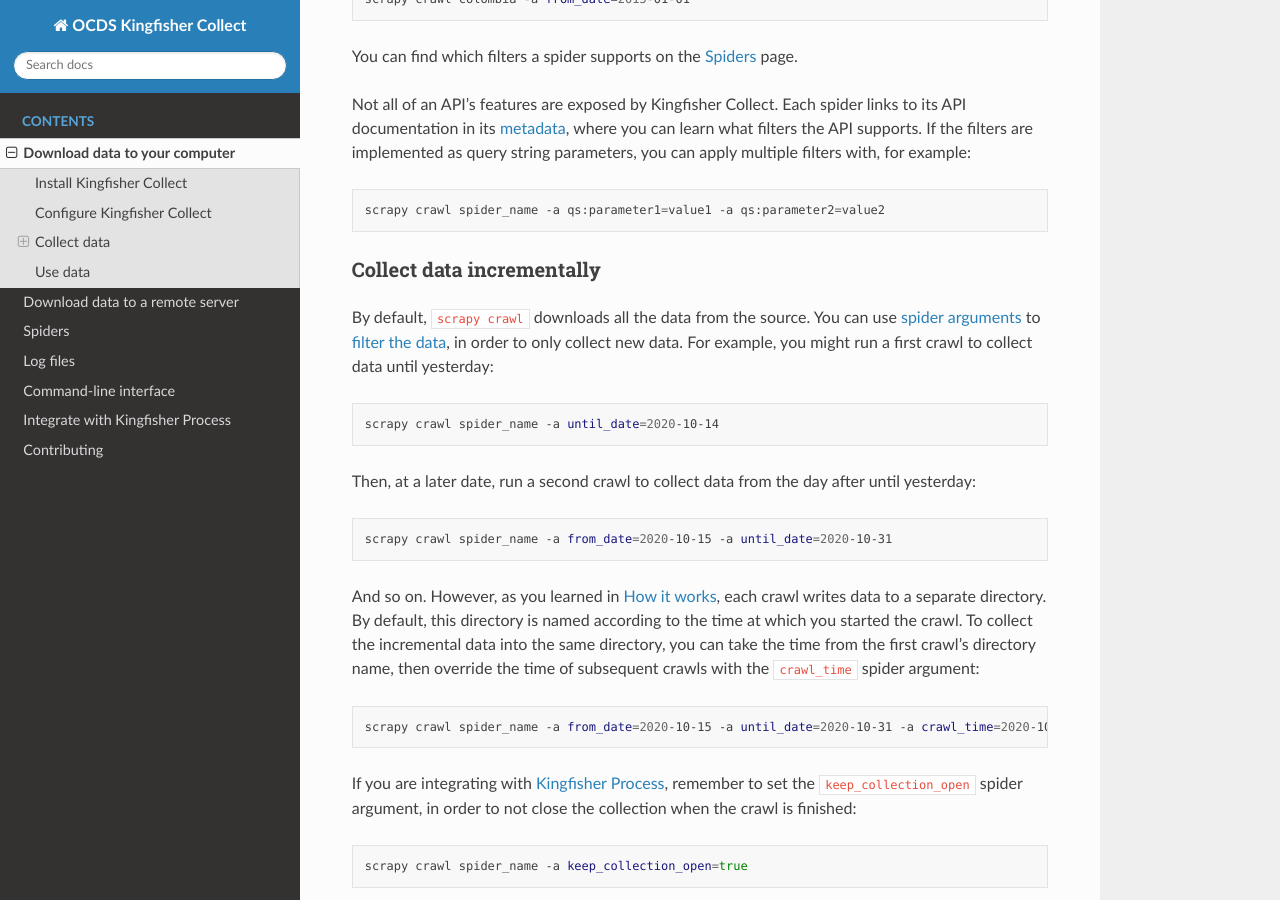
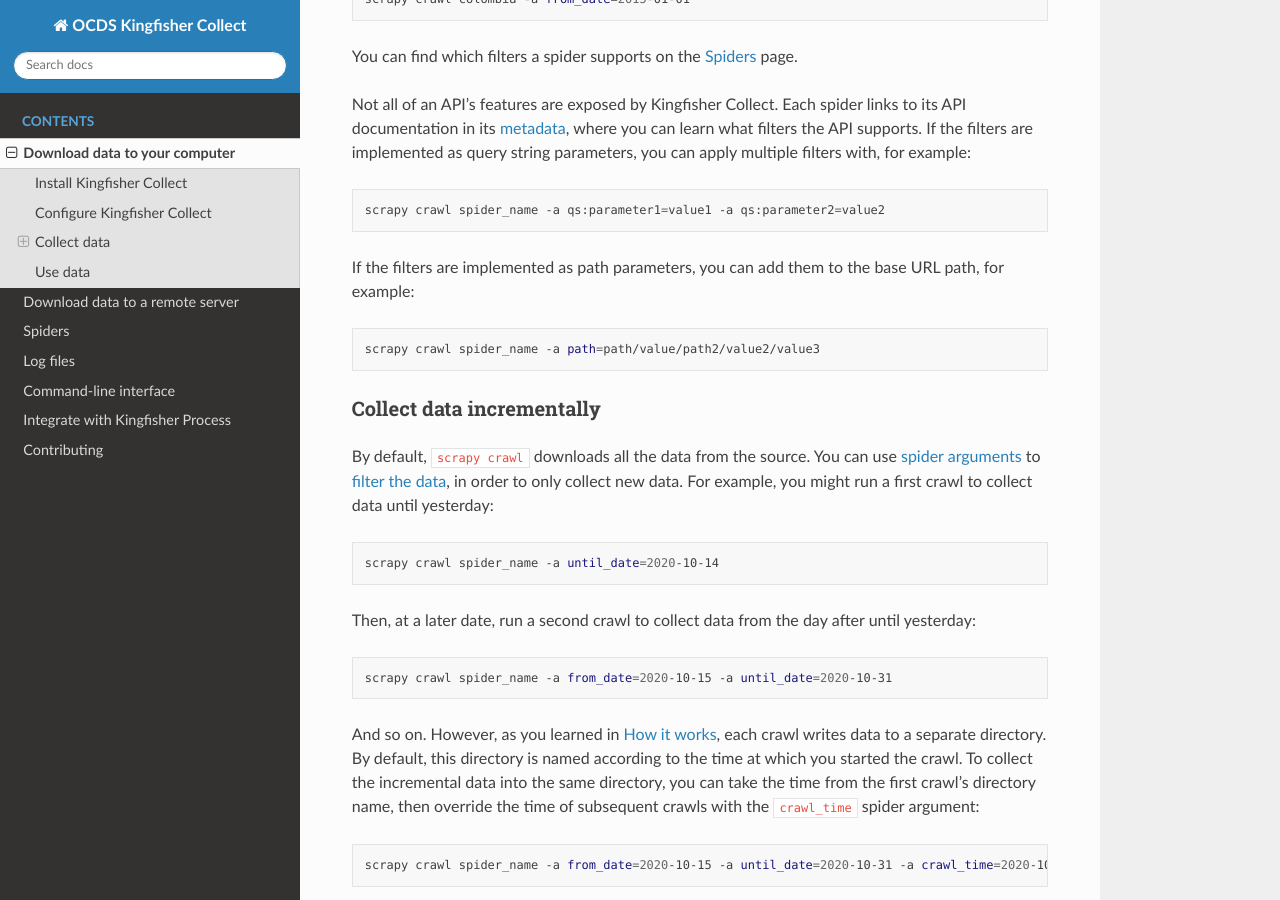
Before and after one commit to open-contracting/kingfisher-collect, a Sphinx documentation site: the page built from docs/local.rst, in a window 1280 px wide and 900 px high, scrolled down 1795 px. Built offline with Sphinx 7.4.7 and the Read the Docs theme 2.0.0, drawn with Linux system fonts in a browser that asks for light colours.

Commit message:
colombia: remove start_page filter as it won't work
Signed-off-by: Yohanna Lisnichuk <yohanitalisnichuk@gmail.com>

```diff
--- a/docs/local.rst
+++ b/docs/local.rst
@@ -94,6 +94,14 @@
 
 .. _increment:
 
+If the filters are implemented as path parameters, you can add them to the base URL path, for example:
+
+.. code-block:: bash
+
+    scrapy crawl spider_name -a path=path/value/path2/value2/value3
+
+.. _increment:
+
 Collect data incrementally
 ~~~~~~~~~~~~~~~~~~~~~~~~~~
 
--- a/docs/spiders.rst
+++ b/docs/spiders.rst
@@ -102,9 +102,6 @@
    * - ``until_date``
      - Download data until this date. The spider might describe specific semantics (e.g. the relevant date is the date the contract was signed). Otherwise, the relevant date is the release date.
      - See spider
-   * - ``start_page``
-     - Download data from this page onward.
-     - integer
    * - ``publisher``
      - Download data by this publisher.
      - See spider
```
Also changed, not shown: 2 other files.
